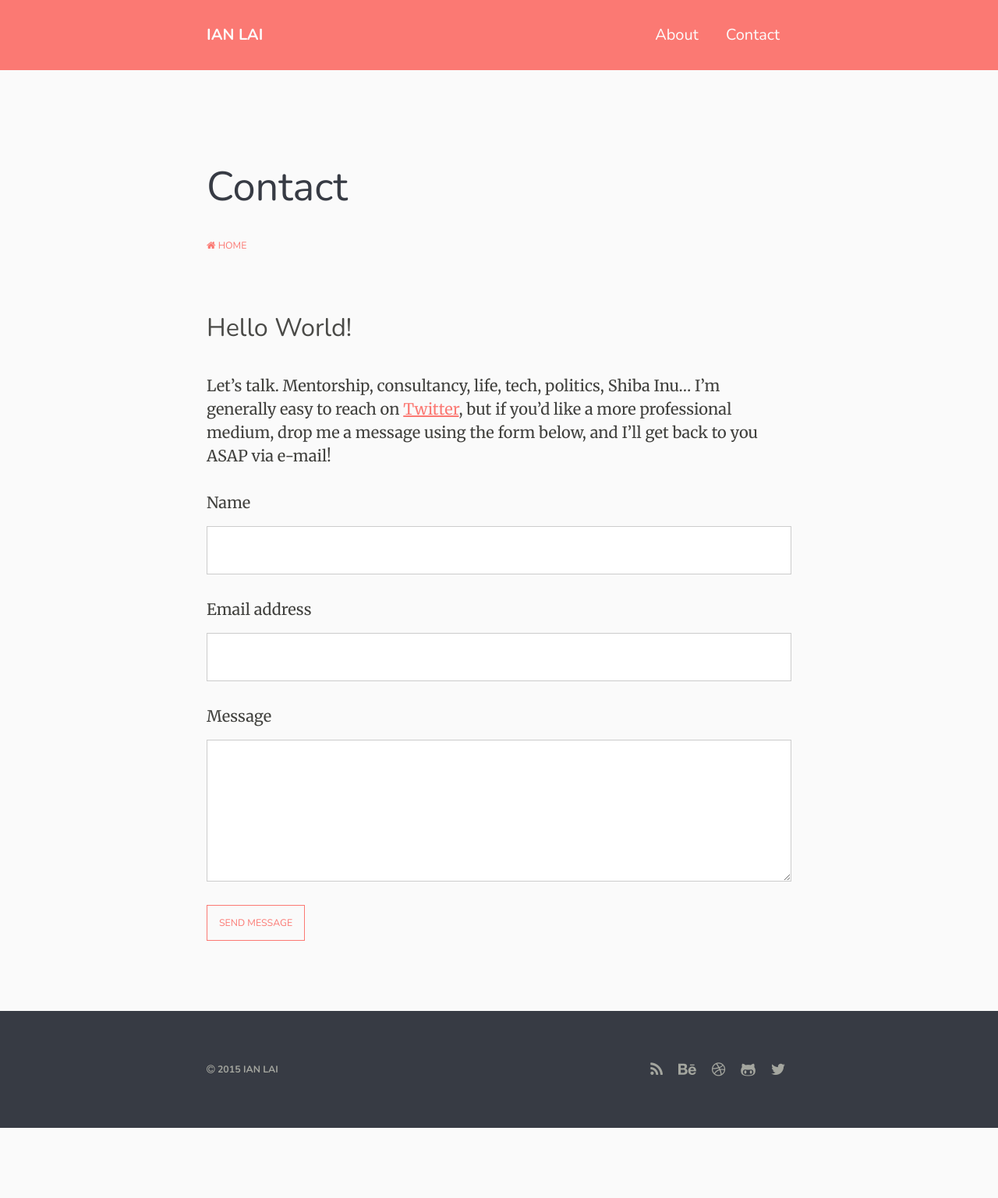
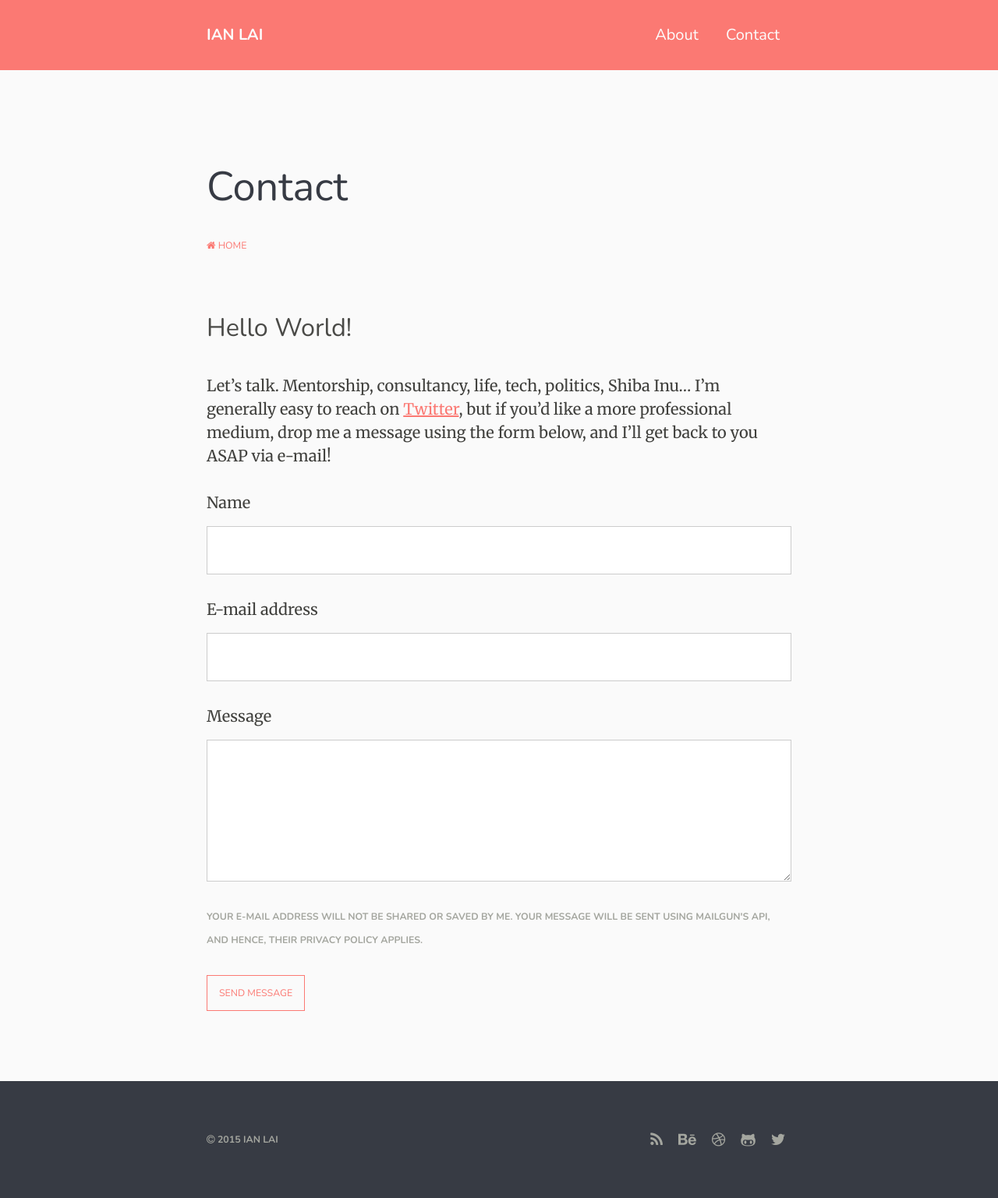
Before and after one commit to MrSaints/www-jekyll.fyianlai.com, a Jekyll site: the page built from hello/index.md, in a window 1280 px wide. Shown: the whole page at 78% size. Built offline with Jekyll 4.4.1, drawn with Linux system fonts in a browser that asks for light colours; nearby versions of some CDN libraries; before the commit the page ends 1447 px from its top, so only the background shows below that.

Commit message:
Added disclaimer / privacy policy for contact

```diff
--- a/_sass/_form.scss
+++ b/_sass/_form.scss
@@ -18,6 +18,11 @@
         padding: $kl-i-1-2;
     }
 
+    .input-hint {
+        color: #A4A69F;
+        display: block;
+    }
+
     .input-button {
         background: none;
         border: 1px solid $primary-colour;
--- a/hello/index.md
+++ b/hello/index.md
@@ -15,7 +15,7 @@ Let's talk. <span title="Yes. I'm happy to help guide you to the best of my abil
             <input class="input-text" id="name" type="text" name="name">
         </li>
         <li>
-            <label class="input-label" for="email">Email address</label>
+            <label class="input-label" for="email">E-mail address</label>
             <input class="input-text" id="email" type="email" name="_replyto">
         </li>
         <li>
@@ -23,6 +23,9 @@ Let's talk. <span title="Yes. I'm happy to help guide you to the best of my abil
             <textarea class="input-text" id="message" name="message" rows="5"></textarea>
         </li>
         <li>
+            <small class="input-hint">
+                Your e-mail address will not be shared or saved by me. Your message will be sent using Mailgun's API, and hence, their privacy policy applies.
+            </small>
             <input type="text" name="_gotcha" style="display:none">
             <input class="input-button" type="submit" value="Send Message">
         </li>
```
